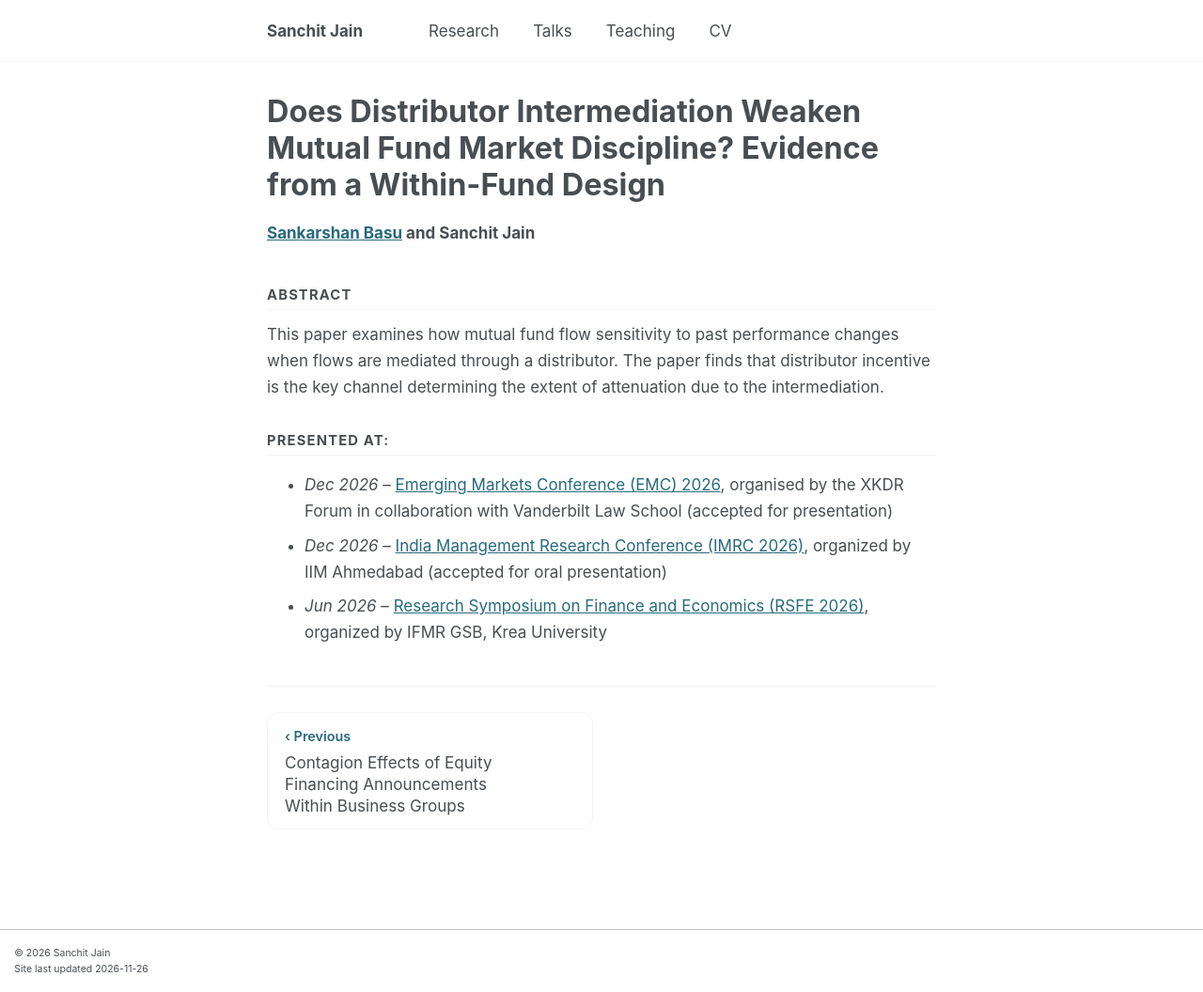
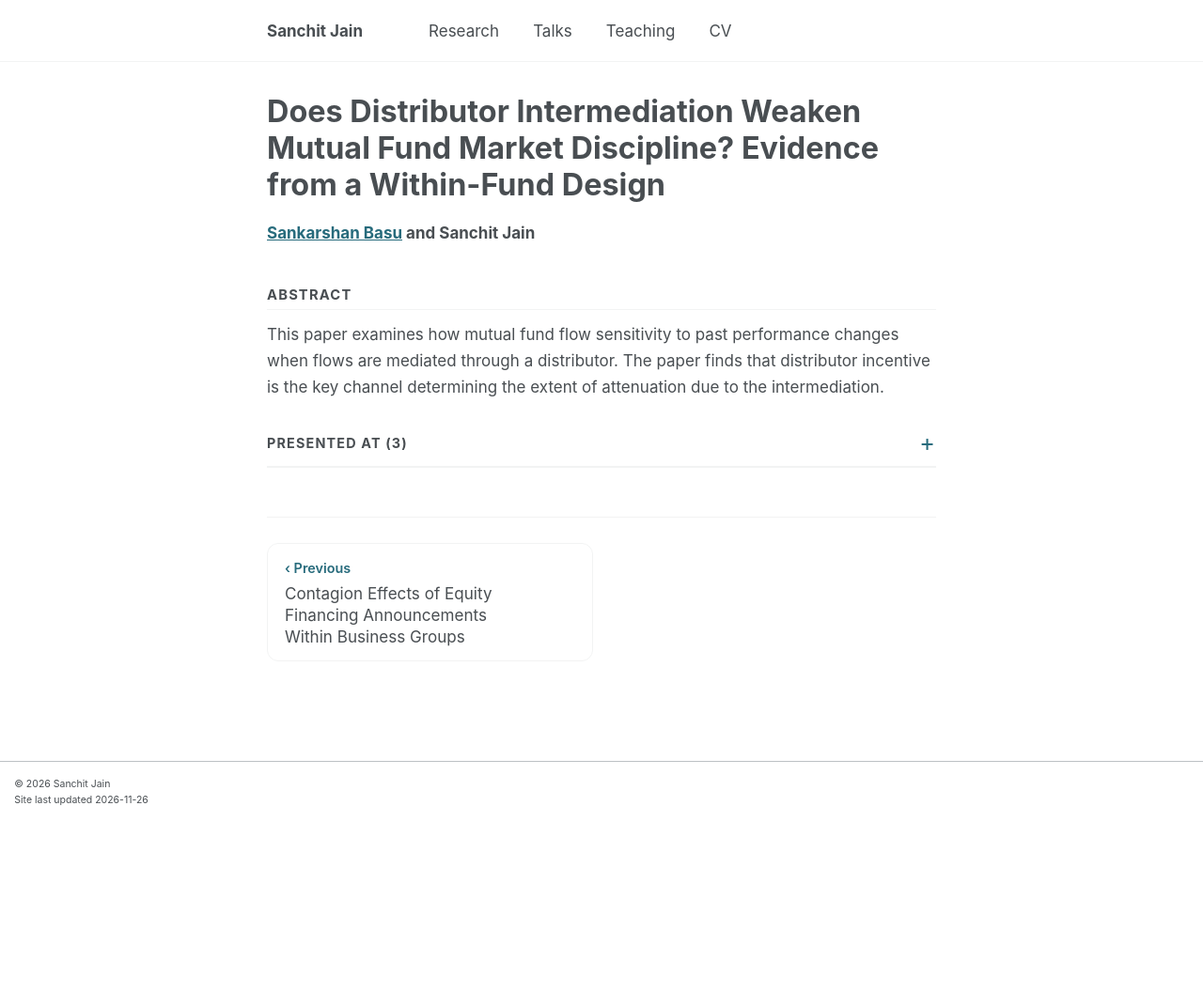
Before and after one commit to casanchitjain/casanchitjain.github.io, a Jekyll site: the page built from _publications/wp-distributor-intermediation-flow-sensitivity.md, in a window 1280 px wide and 1056 px high. Shown: the whole window at 94% size. Built offline with Jekyll 4.4.1, drawn with Linux system fonts in a browser that asks for light colours; a script bundle is joined from its source files by our own code; library files that are not in the unit come from our copies.

Commit message:
Collapse Presented at on working papers with a plus/minus toggle
- _clean.scss: styles for the collapsible section, year grid and Show details button
- distributor and fog-to-pyre pages: wrap the conference list in a details element with a count

```diff
--- a/_publications/wp-distributor-intermediation-flow-sensitivity.md
+++ b/_publications/wp-distributor-intermediation-flow-sensitivity.md
@@ -16,8 +16,11 @@ header:
   og_image: share-distributor.png
 ---
 
-## Presented at:
+<details class="presented" markdown="1">
+<summary>Presented at (3)</summary>
 
 - *Dec 2026* – [Emerging Markets Conference (EMC) 2026](https://www.emergingmarketsconference.org/), organised by the XKDR Forum in collaboration with Vanderbilt Law School (accepted for presentation)
 - *Dec 2026* – [India Management Research Conference (IMRC 2026)](https://conference.iima.ac.in/), organized by IIM Ahmedabad (accepted for oral presentation)
 - *Jun 2026* – [Research Symposium on Finance and Economics (RSFE 2026)](https://krea.edu.in/ifmrgsb/research-symposium-finance-and-economics/), organized by IFMR GSB, Krea University
+
+</details>
--- a/_sass/layout/_clean.scss
+++ b/_sass/layout/_clean.scss
@@ -279,3 +279,125 @@ body .archive__item {
     grid-column: 1;
   }
 }
+
+/* Collapsible "Presented at" */
+.presented {
+  margin: 1.5rem 0;
+  border-bottom: 1px solid var(--global-border-color);
+
+  summary {
+    display: flex;
+    align-items: center;
+    justify-content: space-between;
+    min-height: 44px;
+    padding-bottom: 0.3rem;
+    border-bottom: 1px solid var(--global-border-color);
+    font-size: 0.8rem;
+    font-weight: 700;
+    letter-spacing: 0.08em;
+    text-transform: uppercase;
+    color: var(--global-text-color);
+    cursor: pointer;
+    list-style: none;
+
+    &::-webkit-details-marker {
+      display: none;
+    }
+
+    &::after {
+      content: "+";
+      font-size: 1.4rem;
+      font-weight: 400;
+      line-height: 1;
+      color: var(--global-link-color);
+    }
+  }
+
+  &[open] summary {
+    border-bottom: 0;
+
+    &::after {
+      content: "\2212";
+    }
+  }
+
+  ul {
+    margin-top: 0;
+  }
+}
+
+.presented__years {
+  display: grid;
+  grid-template-columns: 3.2rem 1fr;
+  gap: 0.2rem 0.8rem;
+  margin: 0.2rem 0 1rem;
+  line-height: 1.7;
+
+  b {
+    font-weight: 600;
+    color: var(--global-text-color-light);
+  }
+}
+
+.presented__full {
+  margin: 0 0 1rem;
+
+  summary {
+    display: inline-block;
+    min-height: 0;
+    padding: 0 0.6em;
+    border: 1px solid var(--global-link-color);
+    border-radius: 4px;
+    font-size: 0.75rem;
+    letter-spacing: 0.04em;
+    text-transform: uppercase;
+    color: var(--global-link-color);
+    cursor: pointer;
+    list-style: none;
+
+    &::-webkit-details-marker {
+      display: none;
+    }
+
+    &::after {
+      content: " +";
+    }
+  }
+
+  &[open] summary {
+    background: var(--global-link-color);
+    color: var(--global-bg-color);
+
+    &::after {
+      content: " \2212";
+    }
+  }
+
+  ul {
+    margin-top: 0.8rem;
+    font-size: 0.92rem;
+  }
+}
+
+/* Nested button must not inherit the section-header summary styles */
+.presented .presented__full summary {
+  display: inline-block;
+  padding-bottom: 0;
+  border-bottom: 1px solid var(--global-link-color);
+  font-weight: 600;
+
+  &::after {
+    content: " +";
+    font-size: inherit;
+    font-weight: inherit;
+    color: inherit;
+  }
+}
+
+.presented .presented__full[open] summary {
+  border-bottom: 1px solid var(--global-link-color);
+
+  &::after {
+    content: " \2212";
+  }
+}
```
Also changed, not shown: _publications/wp-fog-to-pyre.md (+4 -1 lines).
